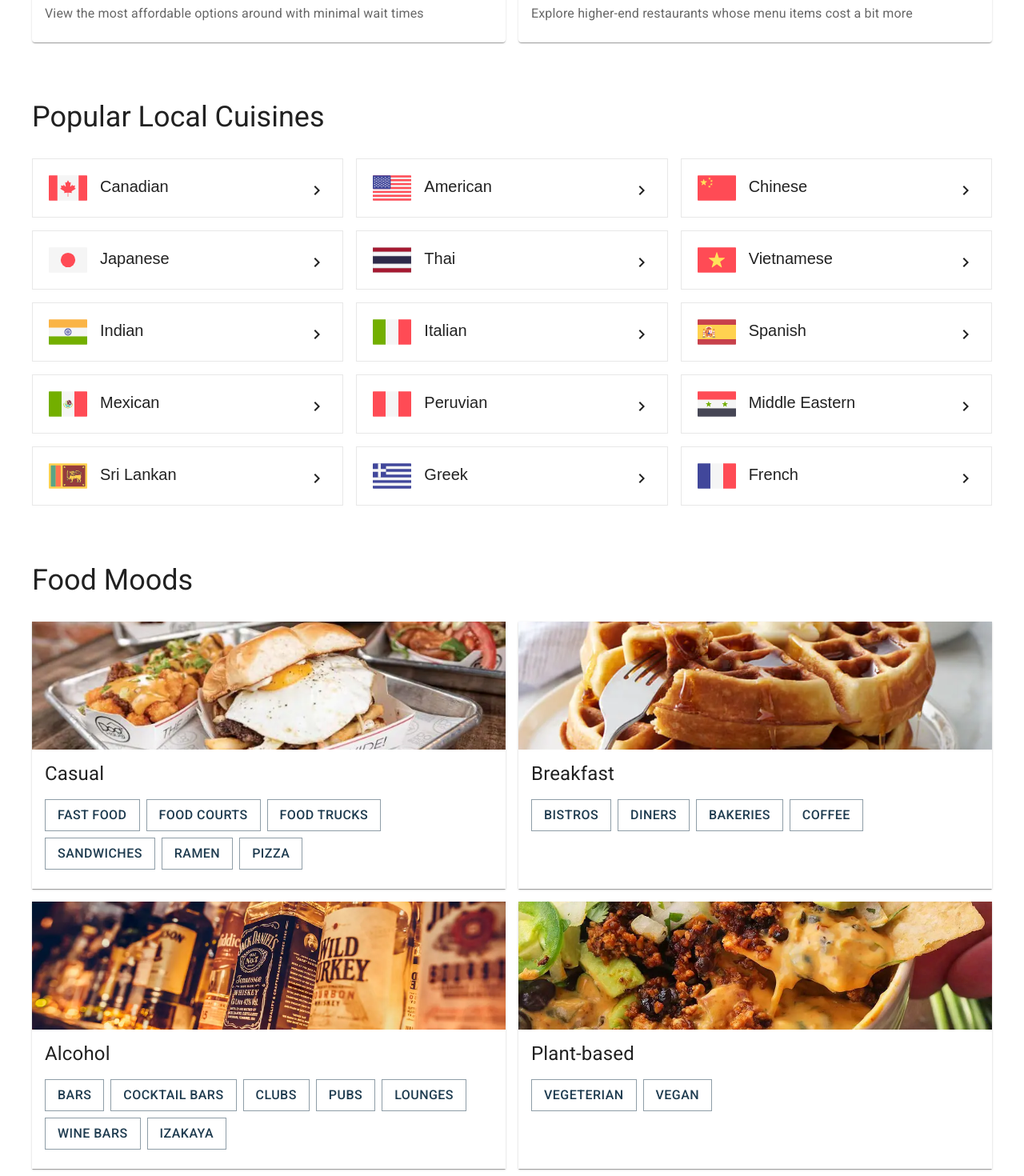
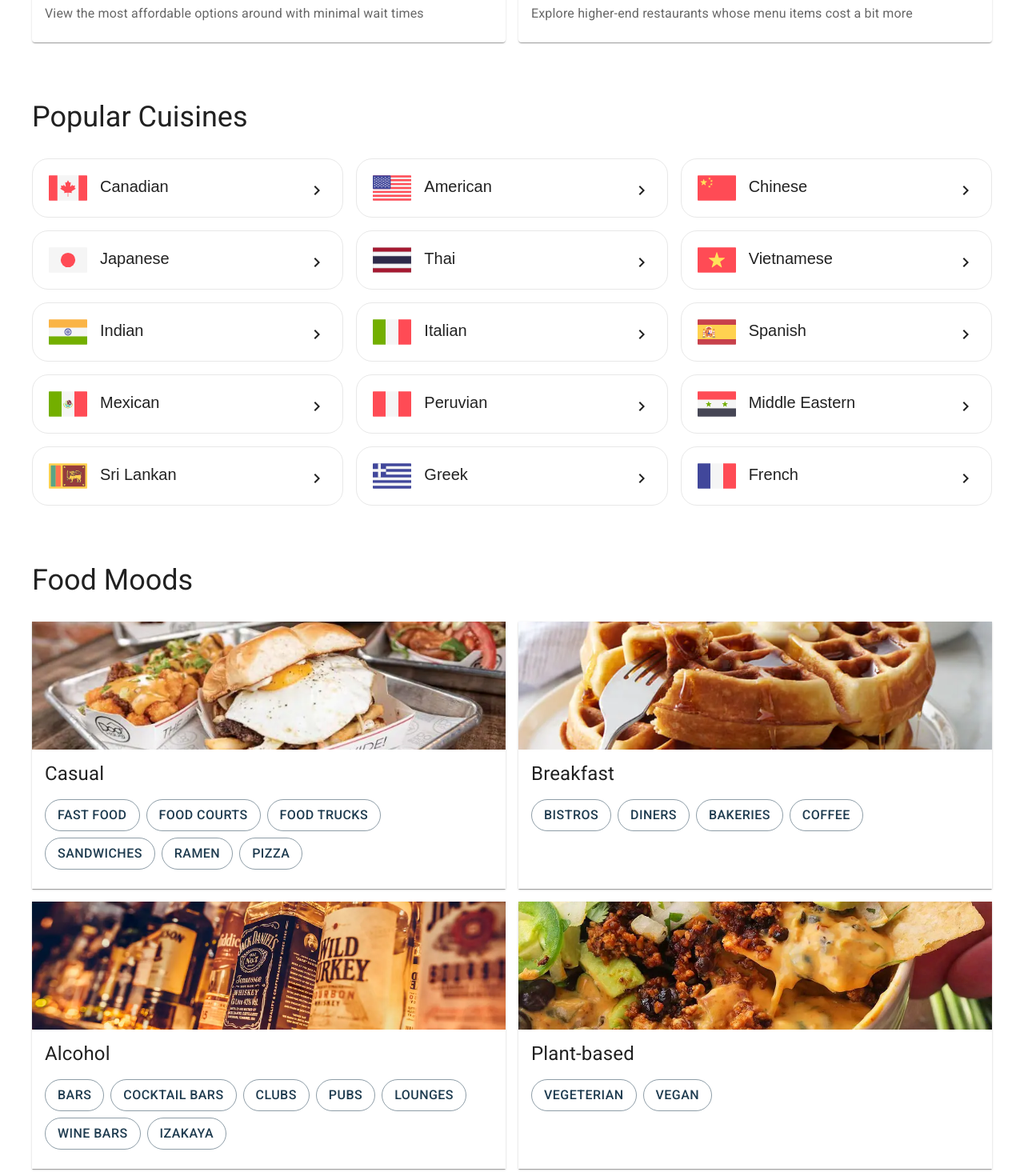
Before and after one commit to JasonXB/local-eats, a Next.js app: page / in a window 1280 px wide. Shown: the part 660-2130 px from the top of the page at 80% size. Built offline with nearby package versions, Linux system fonts and the light colour scheme; no server answers.

Commit message:
Rounded corners on homepage buttons

```diff
--- a/src/page-blocks/home/Cuisines.js
+++ b/src/page-blocks/home/Cuisines.js
@@ -30,7 +30,7 @@ export default function Cuisines() {
   return (
     <>
       <Box sx={{ ...mix.responsiveLayout, mt: "4.5rem" }}>
-        <Typography variant="h2">Popular Local Cuisines</Typography>
+        <Typography variant="h2">Popular Cuisines</Typography>
       </Box>
       {/* LIST OF CUISINE CARDS */}
       <Box sx={stylesLocal.cuisinesGrid}>
@@ -86,5 +86,6 @@ const stylesLocal = {
     border: "1px solid rgb(232,232,232)",
     padding: "1.25rem 1.25rem",
     ...mix.hoverShadow,
+    ["@media (min-width: 500px)"]: { ...mix.br_desktop },
   },
 };
--- a/src/page-blocks/home/restaurantTypes.js
+++ b/src/page-blocks/home/restaurantTypes.js
@@ -14,7 +14,7 @@ export default function RestaurantTypes() {
       <Container sx={stylesLocal.container}>
         {Object.keys(types).map((category, ind) => {
           return (
-            <Card key={ind} sx={stylesLocal.card}>
+            <Card key={ind}>
               <CardMedia
                 component="img"
                 height="160"
@@ -57,8 +57,7 @@ const types = {
     "Fast food": "fast food",
     "Food courts": "food court",
     "Food trucks": "food truck",
-    Sandwiches: "sandwich", // sandwich or however you spell it
-    // Sushi: "sushi",
+    Sandwiches: "sandwich",
     Ramen: "ramen",
     Pizza: "pizza",
   },
@@ -128,6 +127,10 @@ const stylesLocal = {
       mb: "4.5rem",
     },
   },
-  card: { [`@media (max-width: 570px)`]: { borderRadius: 0 } },
-  btn: { fontSize: "1rem", borderRadius: 0, mr: 1, mb: 1 },
+  btn: {
+    fontSize: "1rem",
+    mr: 1,
+    mb: 1,
+    ...mix.br_desktop,
+  },
 };
--- a/styles/styleMixins.js
+++ b/styles/styleMixins.js
@@ -124,8 +124,9 @@ export const mix = {
       mx: -2,
     },
   },
-
   whiteHoverBG: {
     "&:hover": { background: "white" },
   },
+  mt_mobile: { mt: "8rem" },
+  br_desktop: { borderRadius: 5 },
 };
```
